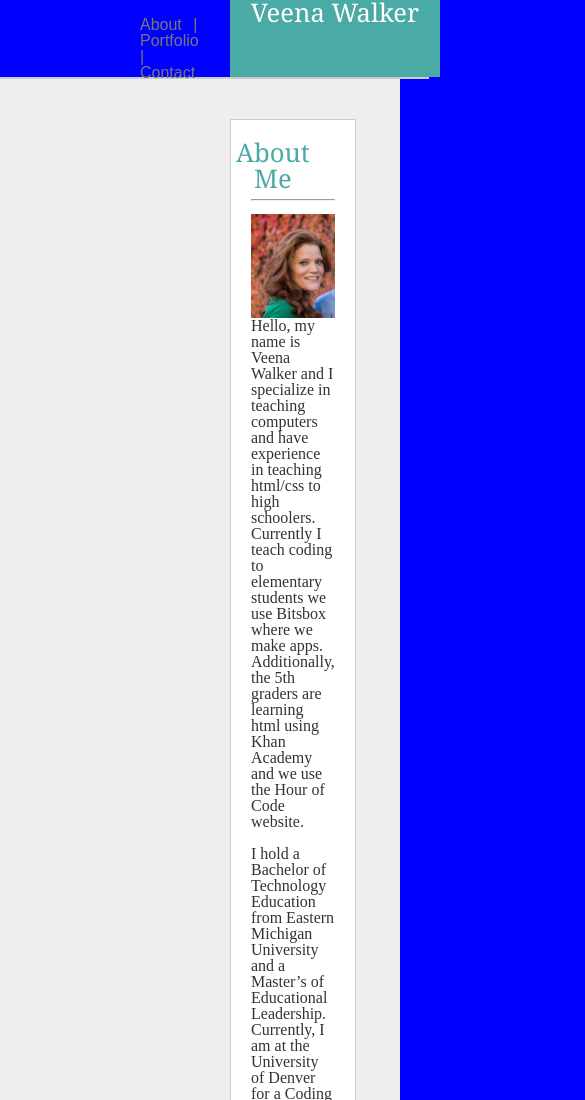
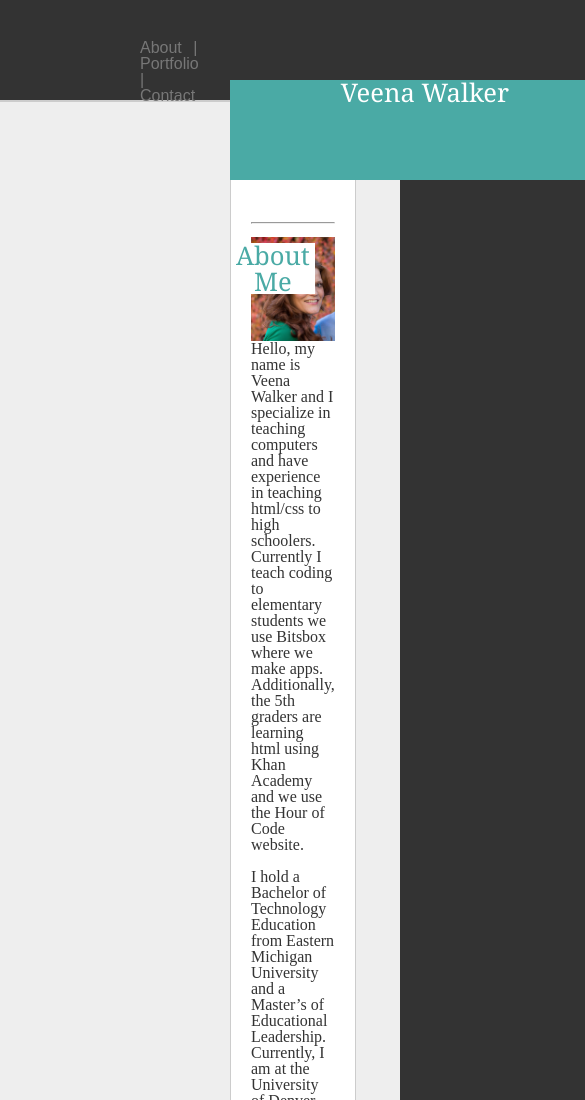
Before and after one commit to veenawalker/Responsive-Portfolio, a plain HTML site: page index.html in a window 390 px wide. Shown: the top 1100 px of the page, 585 px wide, since content can reach past the window. Drawn offline with Linux system fonts and the light colour scheme; files that its build step writes are made by us from their sources.

Commit message:
no basic index

```diff
--- a/basicstyle.css
+++ b/basicstyle.css
@@ -149,24 +149,39 @@ section {
       }
 
 
-      @media screen and (max-width: 640px){
-        body {
-          background-color:#333;
 
+    @media screen and (max-width: 980px) {
+      /* The body's bg color will be #333 */
+      body {
+        background-color: blue;
       }
 
-      @media screen and (max-width: 768px){
+
+      /* The wrapper's width will be 600px */
+
+    }
+
+
+    @media screen and (max-width: 768px){
       body {
         background-color:#333;
 
     }
   }
-    @media screen and (max-width: 980px) {
-      /* The body's bg color will be #333 */
+    @media screen and (max-width: 640px){
       body {
-        background-color: blue;
-      }
-      /* The wrapper's width will be 600px */
+        background-color:#333;
+
+    }
+    ul {
+      float: center;
+    }
+    div{
+      position: relative;
+      top: 80px;
+      width: 100%;
+      height: 100px;
+
 
     }
   }
```
Also changed, not shown: index.html (renamed from basicindex.html).
